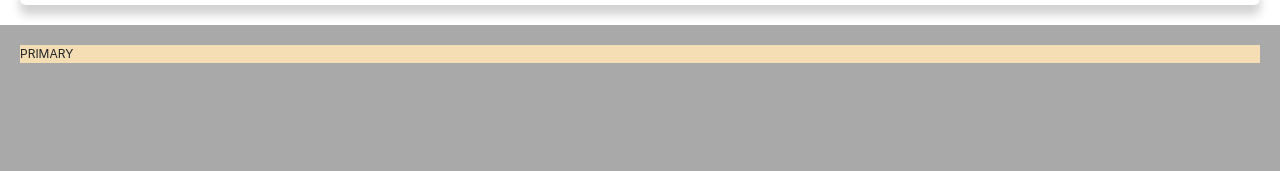
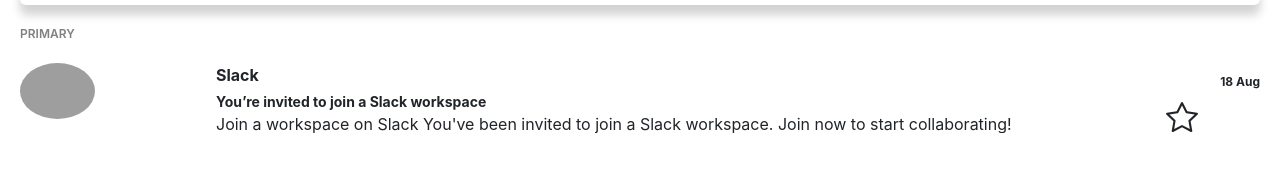
Before and after one commit to kiesarun/gmail, a plain HTML site: page index.html in a window 1280 px wide. Shown: the part 75-246 px from the top of the page. Drawn offline with nearby package versions, Linux system fonts and the light colour scheme; grey boxes are pictures that could not be loaded.

Commit message:
mail box title

```diff
--- a/index.html
+++ b/index.html
@@ -35,6 +35,39 @@
     </div>
     <div class="body">
         <div class="primary">PRIMARY</div>
+        <div class="mail-title-box">
+            <div class="mail-sender-profile">
+                <div class="sender-profile-icon">
+                    <img class="profile-pic" src="https://scontent.fbkk22-6.fna.fbcdn.net/v/t1.0-9/1525646_265856100228767_1613687809_n.jpg?_nc_cat=102&_nc_sid=85a577&_nc_eui2=AeEmSbGT42jvvQxwNn6bmKDgf2d6VZnrfFV_Z3pVmet8VcUfaCjPA9tVGZB0ERvMLCvNUVLrQYcKtScx5wf1_wm9&_nc_ohc=I1fr_DRy28cAX9DeIu9&_nc_ht=scontent.fbkk22-6.fna&oh=4d57aba63b23885dbfc2c08f5ccfc0ea&oe=5F629809">
+                </div>
+            </div>
+            <div class="header-text-title">
+                <div class="mail-sent-info">
+                    <div class="sender-name">
+                        Slack
+                    </div>
+                    <div class="sent-time">
+                        <div class="date-time">
+                            18 Aug
+                        </div>
+                    </div>
+                </div>
+                <div class="content-box">
+                    <div class="mail-content">
+                        <div class="mail-header-text"> You’re invited to join a Slack workspace </div>
+                        <div class="mail-content-text">
+                            Join a workspace on Slack
+                            You've been invited to join a Slack workspace. Join now to start collaborating!
+                        </div>
+                    </div>
+                    <div class="fav-icon">
+                        <svg width="2em" height="2em" viewBox="0 0 16 16" class="bi bi-star" fill="currentColor" xmlns="http://www.w3.org/2000/svg">
+                            <path fill-rule="evenodd" d="M2.866 14.85c-.078.444.36.791.746.593l4.39-2.256 4.389 2.256c.386.198.824-.149.746-.592l-.83-4.73 3.523-3.356c.329-.314.158-.888-.283-.95l-4.898-.696L8.465.792a.513.513 0 0 0-.927 0L5.354 5.12l-4.898.696c-.441.062-.612.636-.283.95l3.523 3.356-.83 4.73zm4.905-2.767l-3.686 1.894.694-3.957a.565.565 0 0 0-.163-.505L1.71 6.745l4.052-.576a.525.525 0 0 0 .393-.288l1.847-3.658 1.846 3.658a.525.525 0 0 0 .393.288l4.052.575-2.906 2.77a.564.564 0 0 0-.163.506l.694 3.957-3.686-1.894a.503.503 0 0 0-.461 0z"/>
+                        </svg>
+                    </div>
+                </div>
+            </div>
+        </div>
     </div>
 
     <!-- Optional JavaScript -->
--- a/styles.css
+++ b/styles.css
@@ -62,13 +62,105 @@
 }
 
 .body {
-    background-color: darkgray;
-    padding: 20px;
-    height: 1000px;
+    padding: 0px 20px 0px 20px;
 }
 
 .primary{
-    background-color: wheat;
-    margin: none;
+    margin-bottom: 20px;
     font-size: 12px;
+    font-weight: 600;
+    color: gray;
 }
+
+.mail-title-box {
+    margin: 20px 0px;
+    display: flex;
+    text-align: center;
+    height: 70px;
+}
+
+.mail-sender-profile {
+    width: 15%;
+    height: 100%;
+    text-align: left;
+}
+
+.sender-profile-icon {
+    width: 100%;
+    height: 100%;
+    margin-bottom: auto;
+    margin-top: auto;
+}
+
+.header-text-title {
+    width: 85%;
+    display: flex;
+    flex-direction: column;
+    height: 100%;
+    padding-left: 10px;
+}
+
+.mail-sent-info {
+    font-weight: 700;
+    text-align: left;
+    display: flex;
+    height: 40%;
+}
+
+.sender-name {
+    width: 80%;
+}
+
+.sent-time {
+    width: 20%;
+    font-size: 12px;
+    display: flex;
+    align-items: flex-end;
+}
+
+.sent-time .date-time{
+    width: 100%;
+    text-align: right;
+}
+
+.content-box {
+    display: flex;
+    height: 60%;
+}
+
+.mail-content {
+    display: flex;
+    width: 90%;
+    height: 100%;
+    flex-direction: column;
+}
+
+.mail-header-text {
+    white-space: nowrap;
+    overflow:hidden;
+    text-overflow: ellipsis;
+    font-weight: 700;
+    font-size: 14px;
+    text-align: left;
+    height: 50%;
+}
+
+.mail-content-text {
+    white-space: nowrap;
+    overflow:hidden;
+    text-overflow: ellipsis;
+    text-align: left;
+    height: 50%;
+}
+
+.fav-icon {
+    width: 10%;
+    display: flex;
+    text-align: center;
+    align-items: flex-end;
+    padding-left: 10px;
+}
+
+.fav-icon svg {
+    text-align: center;
+}
```
